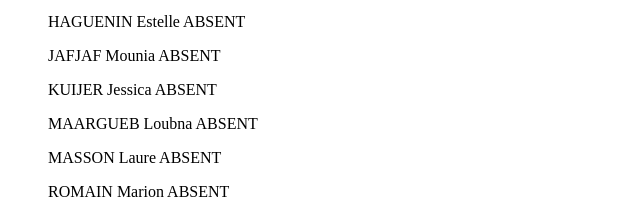
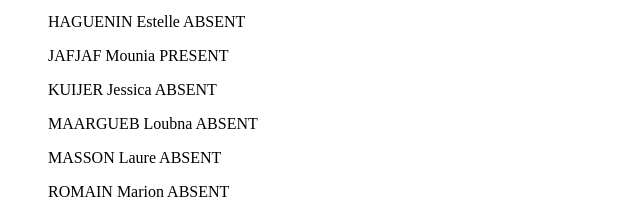
Before and after one commit to ntibi/appel, a plain HTML site: page index.html in a window 1280 px wide. Shown: the part 369-583 px from the top of the page, 0-640 px from the left. Drawn offline with Linux system fonts and the light colour scheme.

Commit message:
modification de Mounia

```diff
--- a/index.html
+++ b/index.html
@@ -73,7 +73,7 @@
 
 
 	<ul>
-	JAFJAF Mounia   ABSENT
+	JAFJAF Mounia   PRESENT
 	</ul>
 
 
```
